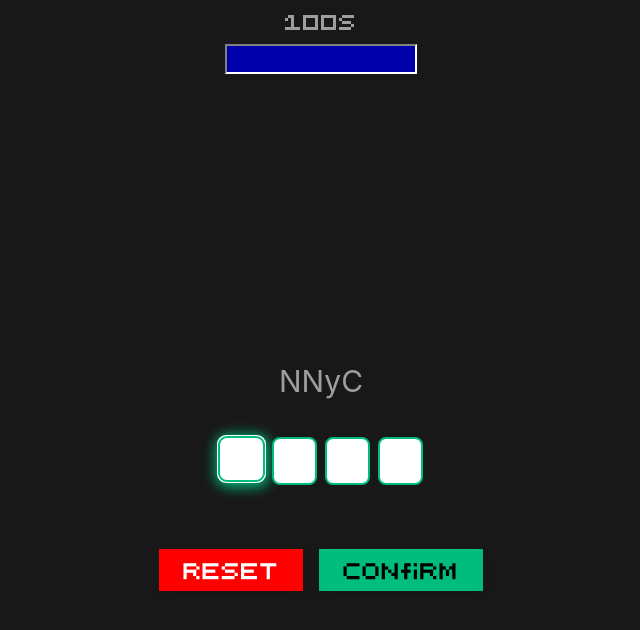
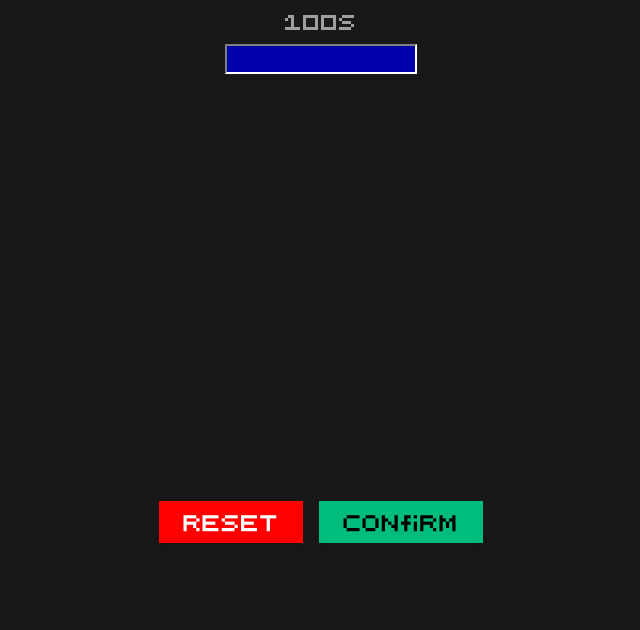
Before and after one commit to Gonzman/seminarkurs, a Vue app: page /caeser/1 in a window 1280 px wide. Shown: the top 630 px of the page, without its empty margins (319-959 px from the left). Built offline with nearby package versions, Linux system fonts and the light colour scheme; the HTML template or start-up script is replaced by a standard one; what v-network-graph would draw is missing.

Commit message:
Add new minigames and update difficulty levels in Graph and Encryption components

```diff
--- a/src/views/main/Graph.vue
+++ b/src/views/main/Graph.vue
@@ -65,6 +65,22 @@ const nodeMinigames: Record<Status.Status, NodeMinigame[]> = {
             description: "Bypass the circuit protection system.",
             knowledge: null,
             difficulty: Level.MEDIUM,
+            newStatus: Status.Status.HACKED
+        },
+        {
+            title: "Encryption Challenge",
+            route: "/caeser",
+            description: "Break the encryption to access node data.",
+            knowledge: null,
+            difficulty: Level.HARD,
+            newStatus: Status.Status.HACKED
+        },
+        {
+            title: "Wire Connection",
+            route: "/wire",
+            description: "Connect the wires to establish a network connection.",
+            knowledge: null,
+            difficulty: Level.SUPER_HARD,
             newStatus: Status.Status.HACKED
         }
     ],
--- a/src/views/minigames/encryption/Encryption.vue
+++ b/src/views/minigames/encryption/Encryption.vue
@@ -27,11 +27,13 @@ import { ref } from 'vue'
 import Timer from '../Timer.vue'
 import { useGameStore } from '@/stores/game'
 import { useRouter } from 'vue-router'
+import Level from '../level'
 
 const router = useRouter()
 const inputs = ref<HTMLInputElement[]>([])
 const finished = ref(false)
 const timer = ref<InstanceType<typeof Timer> | null>(null)
+const props = defineProps<{ level: Level }>()
 const start: number = 100
 const gameStore = useGameStore()
 
@@ -79,9 +81,31 @@ function checkAnswer() {
     }
 }
 
-const wordList: string[] = ['WhoAreYou', 'DDoS', 'Overflow']
+let selectedWord = ""
 
-const selectedWord = wordList[Math.floor(Math.random() * wordList.length)]
+switch (props.level) {
+    case Level.EASY:
+        selectedWord = "AAAAAA"
+        break;
+
+    case Level.MEDIUM:
+        selectedWord = "LAB789"
+        break;
+
+    case Level.HARD:
+        selectedWord = "GHOSTSPU5001"
+        break;
+
+    case Level.SUPER_HARD:
+        selectedWord = "PHISHI1312"
+        break;
+
+    case Level.IMPOSSIBLE:
+        selectedWord = "HACKER1234MASTER!212"
+        break;
+
+}
+
 const encryptSelectedWord = caesarCipher(selectedWord, Math.floor(Math.random() * 25))
 </script>
 
--- a/src/views/minigames/level.ts
+++ b/src/views/minigames/level.ts
@@ -1,4 +1,6 @@
 enum Level{
+
+    IMPOSSIBLE,
     SUPER_HARD,
     HARD,
     MEDIUM,
```
